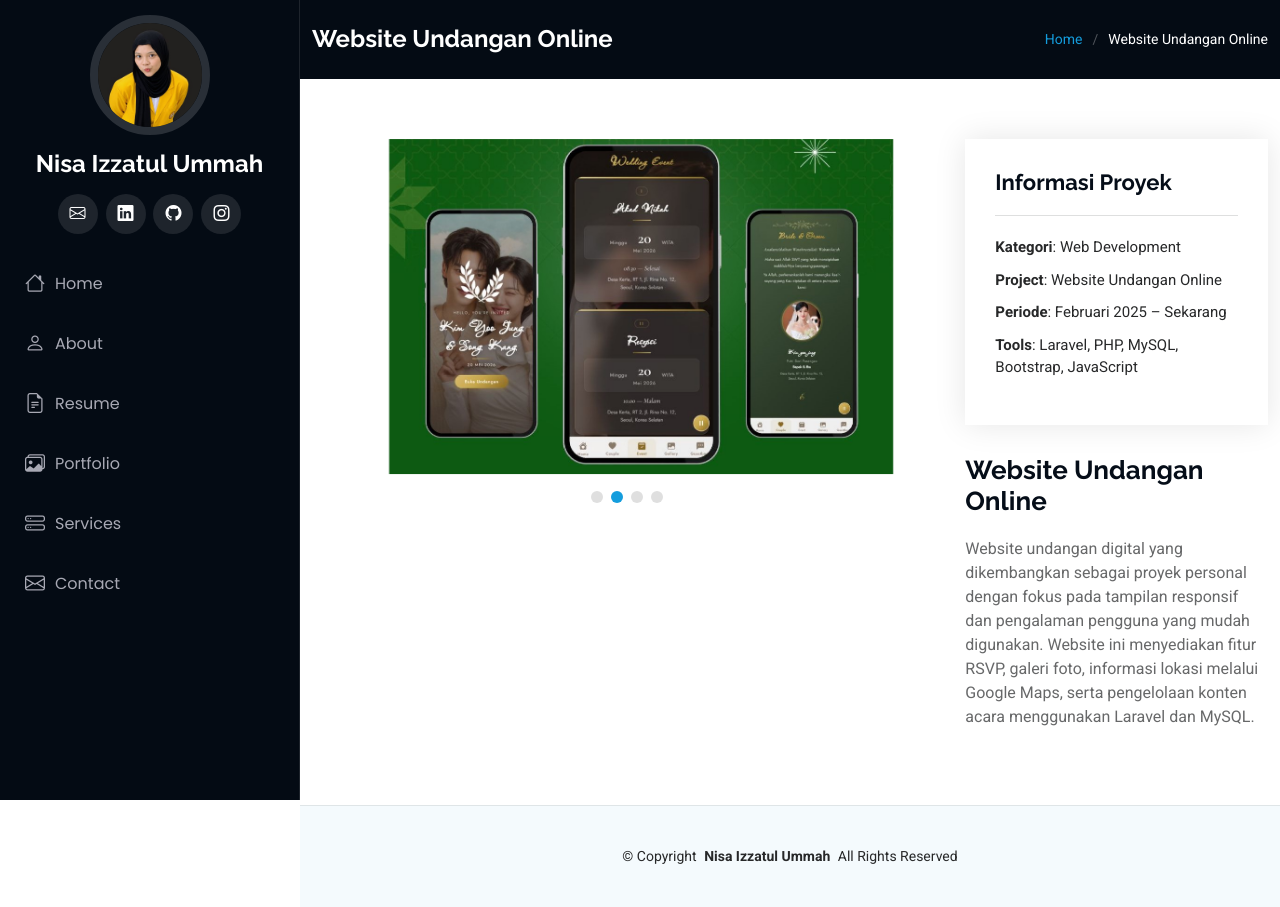
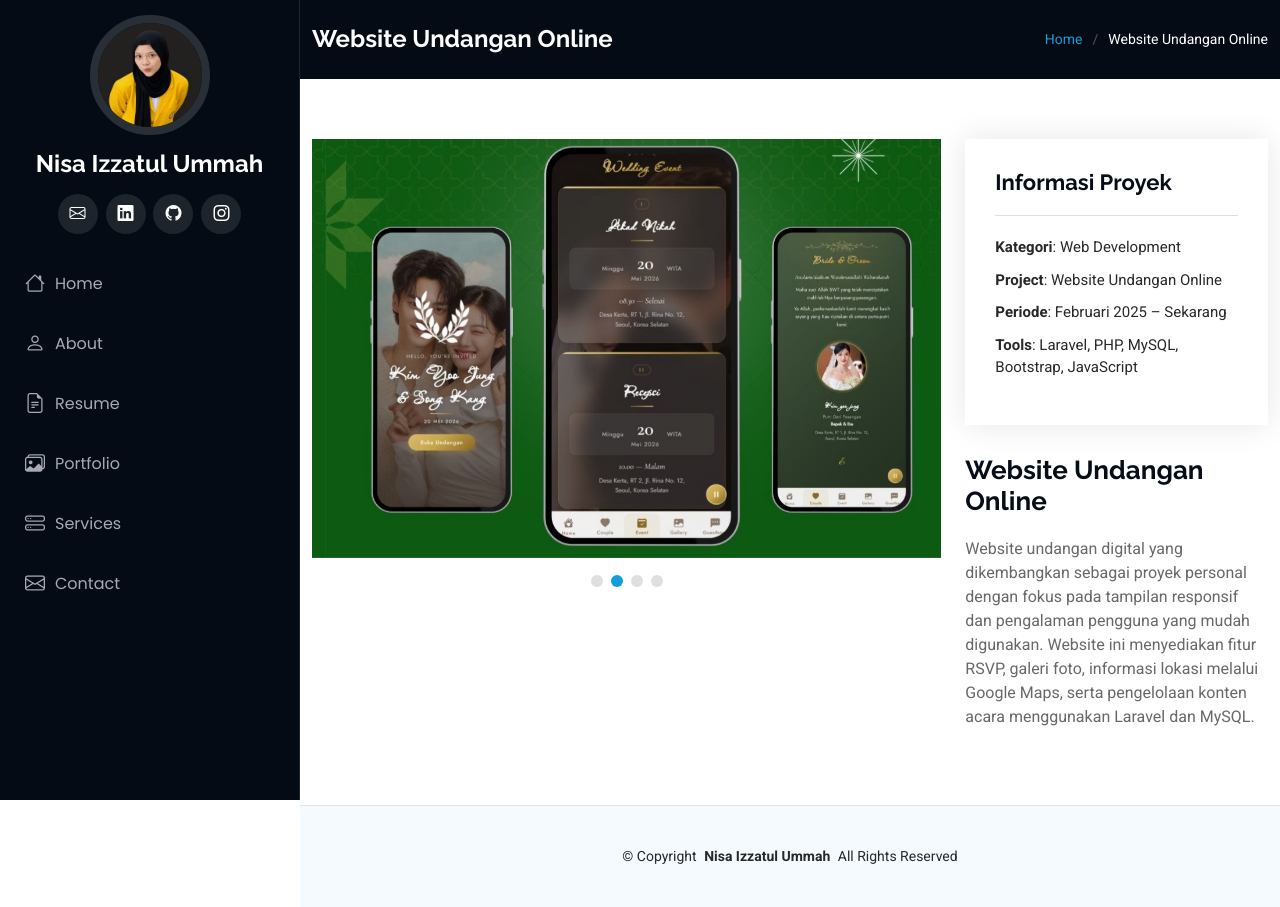
Before and after one commit to nsaizza29/Portofolio, a plain HTML site: page portfolio-details.html in a window 1280 px wide. Drawn offline with Linux system fonts and the light colour scheme.

Commit message:
porto izza

```diff
--- a/portfolio-details.html
+++ b/portfolio-details.html
@@ -35,14 +35,6 @@
   * License: https://bootstrapmade.com/license/
   ======================================================== -->
 </head>
-<style>
-  .portfolio-details-slider .swiper-slide img {
-    width: 80%;
-    object-fit: contain;
-    margin: 0 auto;
-    display: block;
-  }
-</style>
 <body class="portfolio-details-page">
 
   <header id="header" class="header dark-background d-flex flex-column">
```
Also changed, not shown: portfolio-details1.html (+1 -8 lines), portfolio-details2.html (+1 -8 lines), portfolio-details3.html (+1 -8 lines), portfolio-details4.html (+1 -8 lines), portfolio-details5.html (+1 -8 lines), portfolio-details6.html (+4 -3 lines).
